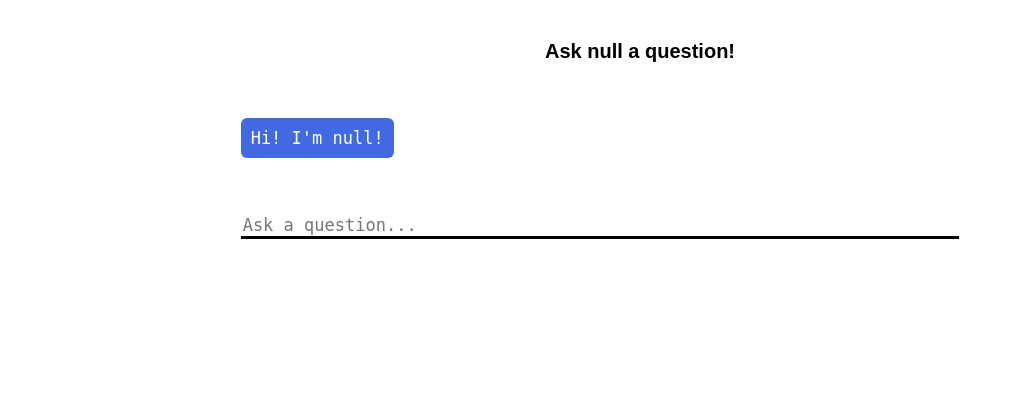
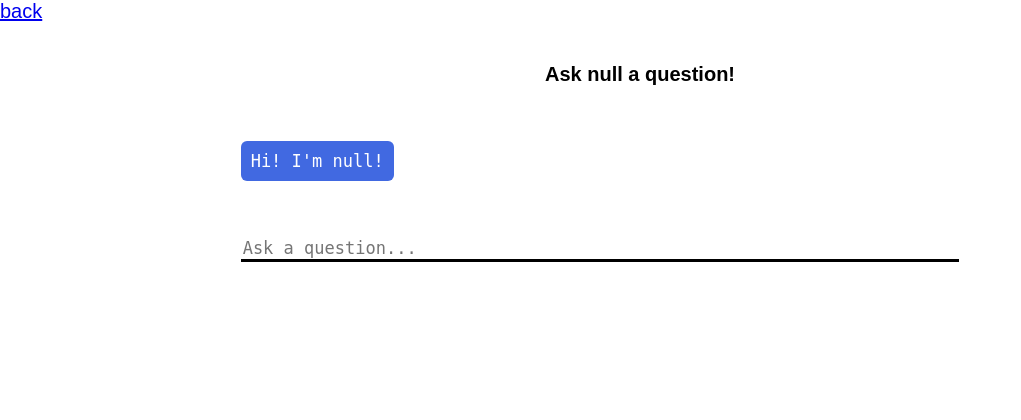
Before and after one commit to diya-ganesh/EdVenture-Bot, a Flask app: page /chatbot in a window 1280 px wide. Shown: the top 420 px of the page, without its empty margins (0-1021 px from the left). After the commit the page ends 262 px from the top, so only its background shows below. Run offline with Flask 3, Linux system fonts and the light colour scheme; some libraries are stand-ins or nearby versions.

Commit message:
add back button back

```diff
--- a/templates/index.html
+++ b/templates/index.html
@@ -77,6 +77,7 @@
 </head>
 <body>
 <div>
+  <div class="backButton"><a href="/"<b>back</b></a></div>
         <h1 align="center"><b id="header1"></b></h1>
         <h4 align="center"><b id="header4"></b></h4>
         <div class="boxed">
```
